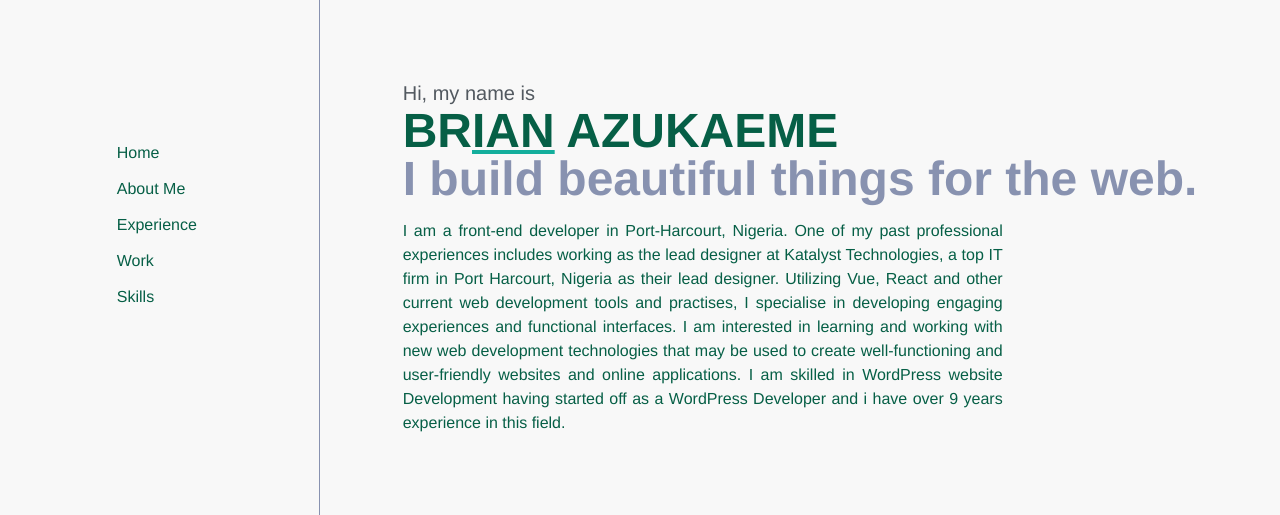
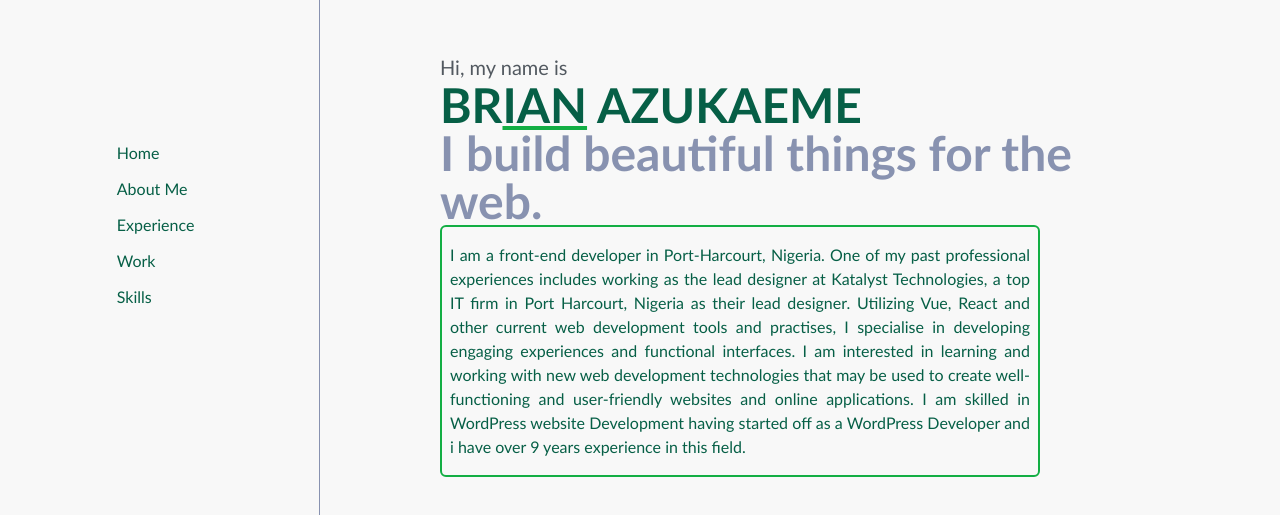
Before and after one commit to MadFury94/portfolio, a Vue app: page / in a window 1280 px wide. Shown: the part 231-746 px from the top of the page. Built offline with nearby package versions, Linux system fonts and the light colour scheme; some icons are missing.

Commit message:
refactired css
changed fonts and image

```diff
--- a/index.html
+++ b/index.html
@@ -5,6 +5,12 @@
     <link rel="icon" href="/favicon.png" />
     <meta name="viewport" content="width=device-width, initial-scale=1.0" />
     <title>Brian Azukaeme</title>
+    <link rel="preconnect" href="https://fonts.googleapis.com" />
+    <link rel="preconnect" href="https://fonts.gstatic.com" crossorigin />
+    <link
+      href="https://fonts.googleapis.com/css2?family=Inter:wght@500&display=swap"
+      rel="stylesheet"
+    />
   </head>
   <body>
     <div id="app" class="bg-[#f8f8f8] dark:bg-black"></div>
--- a/src/App.vue
+++ b/src/App.vue
@@ -48,7 +48,8 @@ if (
 <style lang="scss">
 @import "../src/assets/scss/app.scss";
 #app {
-  font-family: Avenir, Helvetica, Arial, sans-serif;
+  font-family: "Gill Sans", "Gill Sans MT", Calibri, "Trebuchet MS", sans-serif,
+    Helvetica, Arial, sans-serif;
   -webkit-font-smoothing: antialiased;
   -moz-osx-font-smoothing: grayscale;
   color: #525960;
--- a/src/views/HomeView.vue
+++ b/src/views/HomeView.vue
@@ -1,11 +1,11 @@
 <template>
   <div>
-    <div class="flex h-screen justify-center items-center">
+    <div class="flex h-screen justify-center items-center sm:px-10">
       <div class="">
         <main class="flex flex-col lg:flex-row items-center">
           <div>
             <p class="dark:text-slate-900 text-xl">Hi, my name is</p>
-            <h1 class="big-title uppercase">
+            <h1 class="big-title uppercase hover:text-slate-900">
               br<span class="font-bold underline decoration-slate-900"
                 >IAN</span
               >
@@ -14,7 +14,9 @@
             <h1 class="text-5xl text-slate-200 font-bold">
               I build beautiful things for the web.
             </h1>
-            <p class="text-justify py-4 lg:w-[600px] regular-text">
+            <p
+              class="text-justify py-4 lg:w-[600px] regular-text border-2 border-r-2 px-2 border-slate-900 rounded-md"
+            >
               I am a front-end developer in Port-Harcourt, Nigeria. One of my
               past professional experiences includes working as the lead
               designer at Katalyst Technologies, a top IT firm in Port Harcourt,
--- a/tailwind.config.js
+++ b/tailwind.config.js
@@ -25,7 +25,7 @@ module.exports = {
         600: "#475569",
         700: "#334155",
         800: "#065F46",
-        900: "#13AE9C",
+        900: "#13AE44",
       },
       green: colors.red,
     },
```
Also changed, not shown: public/images/projects/port.PNG.
